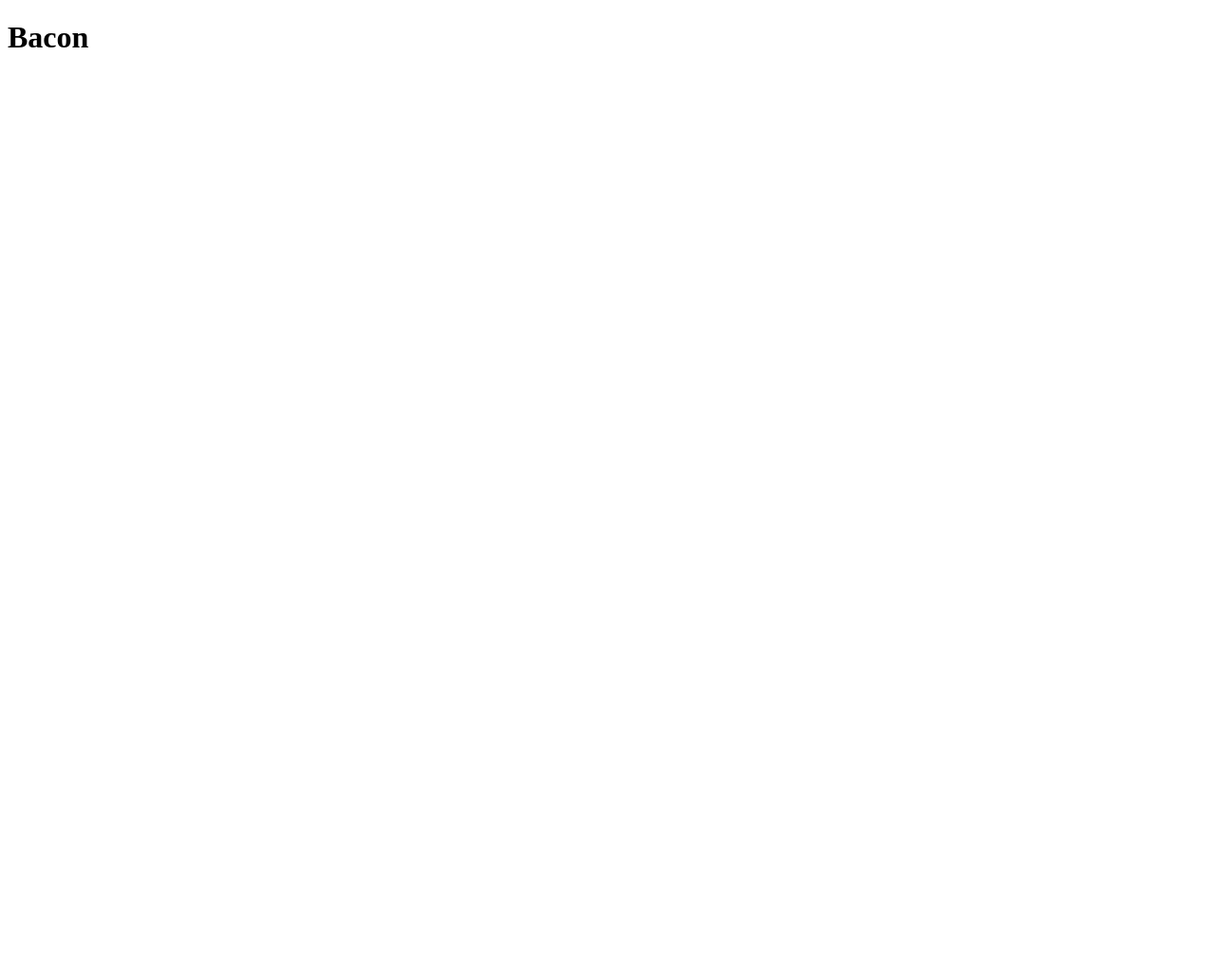
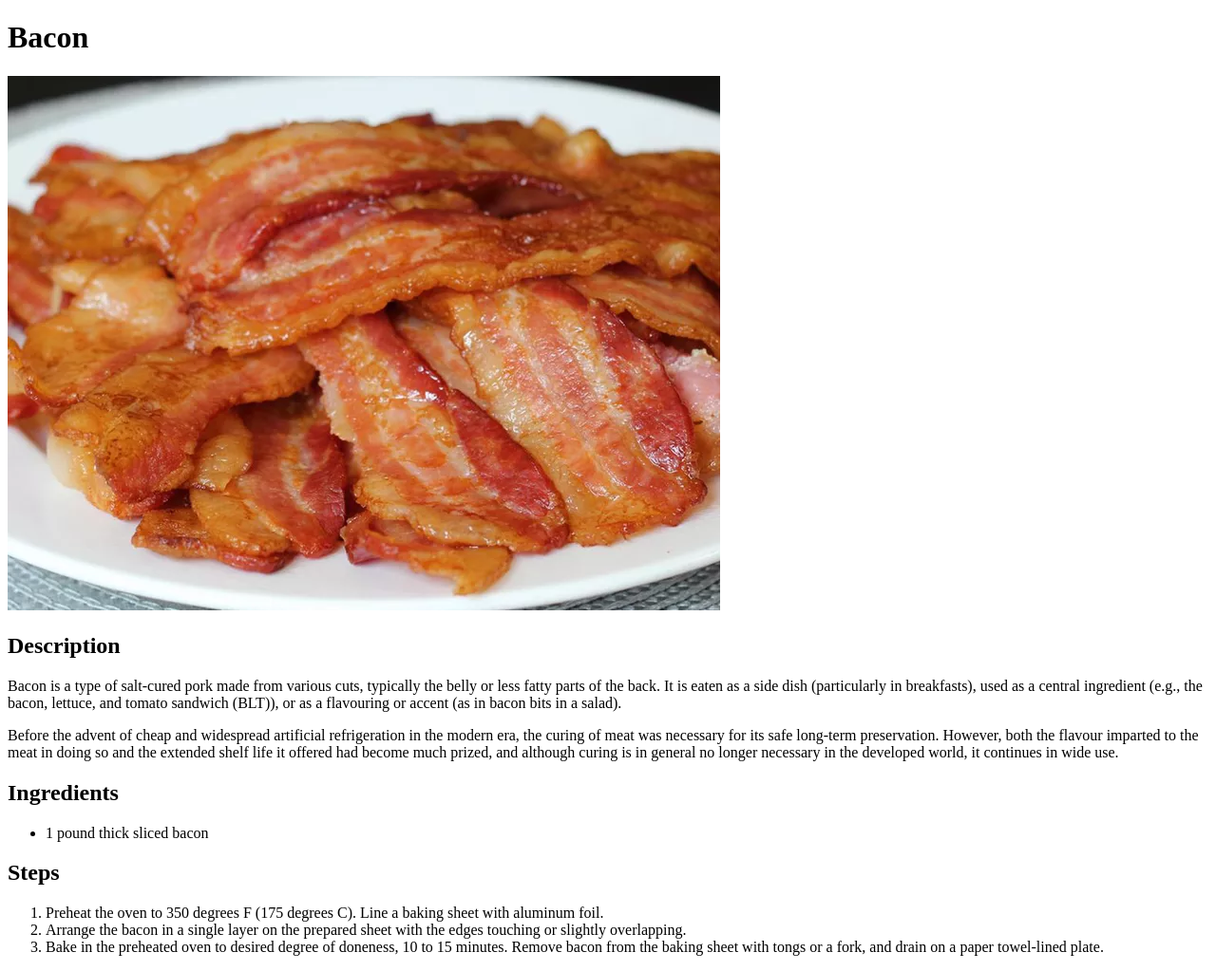
Before and after one commit to Ferningo/odin-recipes, a plain HTML site: page recipes/bacon.html in a window 1280 px wide. Shown: the whole page at 95% size. Before the commit the page ends 800 px from the top, so only its background shows below. Drawn offline with Linux system fonts and the light colour scheme.

Commit message:
Update bacon.html
Completed insctructions from iteration 3 of odin project.Updated
bacon.html with description, ingredients, steps and image.

```diff
--- a/recipes/bacon.html
+++ b/recipes/bacon.html
@@ -1,10 +1,43 @@
 <!DOCTYPE html>
 <html lang="en">
+
 <head>
     <meta charset="utf-8">
     <title>Bacon for the family</title>
 </head>
+
 <body>
     <h1>Bacon</h1>
+    <div>
+        <img src="../img/bacon.webp" alt="plate full of cooked bacon">
+    </div>
+    <h2>Description</h2>
+    <p>
+        Bacon is a type of salt-cured pork made from various cuts, typically the belly or less fatty parts of the back.
+        It is eaten as a side dish (particularly in breakfasts), used as a central ingredient (e.g., the bacon, lettuce,
+        and tomato sandwich (BLT)), or as a flavouring or accent (as in bacon bits in a salad).
+    </p>
+    <p>
+        Before the advent of cheap and widespread artificial refrigeration in the modern era, the curing of meat was
+        necessary for its safe long-term preservation. However, both the flavour imparted to the meat in doing so and
+        the extended shelf life it offered had become much prized, and although curing is in general no longer necessary
+        in the developed world, it continues in wide use.
+    </p>
+    <h2>Ingredients</h2>
+    <ul>
+        <li>1 pound thick sliced bacon</li>
+    </ul>
+
+    <h2>Steps</h2>
+    <ol>
+        <li>Preheat the oven to 350 degrees F (175 degrees C). Line a baking sheet with aluminum foil. </li>
+        <li>Arrange the bacon in a single layer on the prepared sheet with the edges touching or slightly overlapping.
+        </li>
+        <li>Bake in the preheated oven to desired degree of doneness, 10 to 15 minutes. Remove bacon from the baking
+            sheet with tongs or a fork, and drain on a paper towel-lined plate. </li>
+    </ol>
+
+
 </body>
+
 </html>
```
Also changed, not shown: img/bacon.webp (added). Lines whose indentation alone changed are shown as unchanged.
